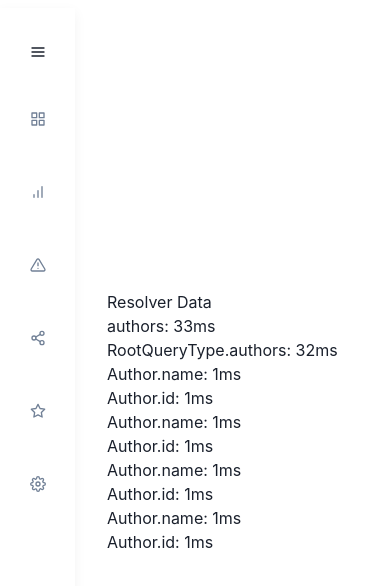
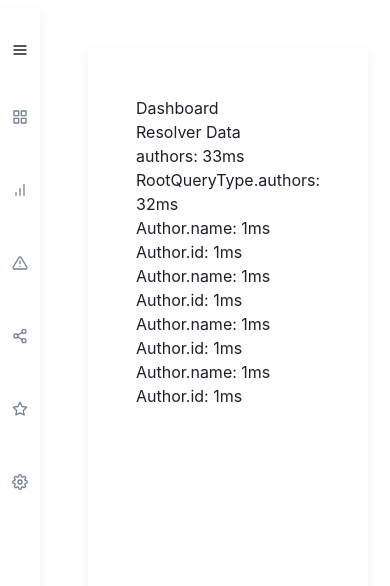
Before and after one commit to oslabs-beta/Trace, a Next.js app in the folder tracer/: page / in a window 390 px wide. Shown: the top 586 px of the page. Built offline with nearby package versions, Linux system fonts and the light colour scheme.

Commit message:
sidebar text responsiveness

```diff
--- a/tracer/components/dashboard.tsx
+++ b/tracer/components/dashboard.tsx
@@ -1,3 +1,4 @@
+
 type Props = {
   metrics: Array<any>
 }
--- /dev/null
+++ b/tracer/components/innerlayout.tsx
@@ -0,0 +1,33 @@
+import React, { ReactNode } from 'react';
+import styled from 'styled-components';
+
+const Main = styled.main`
+  display: flex;
+  flex-flow: column nowrap;
+  box-shadow: 0 4px 12px 0 rgba(0, 0, 0, 0.05);
+  width: 85vw;
+  margin: 3rem;
+  height: 80vh;
+  padding: 3rem;
+`;
+
+type Props = {
+  children: ReactNode;
+  title: string;
+};
+
+const InnerLayout = ({
+  children,
+  title
+}: Props) => (
+  <>
+    <Main>
+      {/* Create header component with customizable size (lg, mg, sm) */}
+      <div>{title}</div>
+      {/* Create metric tracker component */}
+      {children}
+    </Main>
+  </>
+);
+
+export default InnerLayout;
--- a/tracer/components/layout.tsx
+++ b/tracer/components/layout.tsx
@@ -5,6 +5,7 @@ import styled from 'styled-components';
 
 const Main = styled.main`
   display: flex;
+  justify-content: flex-start;
 `;
 
 type Props = {
--- a/tracer/components/navitem.tsx
+++ b/tracer/components/navitem.tsx
@@ -50,7 +50,7 @@ export default function NavItem({ icon, title, path, description, active=false,
                   >
                       <Flex>
                           <Icon as={icon} fontSize="l" color={active ? "white" : "gray.500"} />
-                          <Text ml={5} display={navSize == "small" ? "none" : "flex"} style={{ alignItems: 'center' }}>{title}</Text>
+                          <Text ml={5} fontSize={{ sm: '.5rem', md: '.8rem', lg: '1rem' }} display={navSize == "small" ? "none" : "flex"} style={{ alignItems: 'center' }}>{title}</Text>
                       </Flex>
                   </MenuButton>
               </Link>
--- a/tracer/pages/_app.tsx
+++ b/tracer/pages/_app.tsx
@@ -6,7 +6,7 @@ import theme from '../theme/theme'
 
 function MyApp({ Component, pageProps }: AppProps) {
   return (
-    <ChakraProvider>
+    <ChakraProvider theme={theme}>
       <Layout>
         <Component {...pageProps} />
       </Layout>
--- a/tracer/pages/index.tsx
+++ b/tracer/pages/index.tsx
@@ -1,7 +1,8 @@
 import { GetServerSideProps } from 'next'
 import Head from 'next/head'
 import Dashboard from '../components/dashboard'
-import styles from '../styles/Home.module.css'
+import InnerLayout from "../components/innerlayout"
+
 
 type Props = {
   data: Array<any>
@@ -9,18 +10,18 @@ type Props = {
 
 const Home = ({ data }: Props) => {
   return (
-    <div className={styles.container}>
+    <>
       <Head>
         <title>Trace</title>
         <meta name="description" content="A lightweight GraphQL resolver tracing tool" />
         <link rel="icon" href="/favicon.ico" />
       </Head>
 
-      <main className={styles.main}>
+      <InnerLayout title='Dashboard'>
         <Dashboard metrics={data} />
-      </main>
+      </InnerLayout>
 
-    </div>
+    </>
   )
 }
 
--- a/tracer/styles/Home.module.css
+++ /dev/null
@@ -1,116 +0,0 @@
-.container {
-  padding: 0 2rem;
-}
-
-.main {
-  min-height: 100vh;
-  padding: 4rem 0;
-  flex: 1;
-  display: flex;
-  flex-direction: column;
-  justify-content: center;
-  align-items: center;
-}
-
-.footer {
-  display: flex;
-  flex: 1;
-  padding: 2rem 0;
-  border-top: 1px solid #eaeaea;
-  justify-content: center;
-  align-items: center;
-}
-
-.footer a {
-  display: flex;
-  justify-content: center;
-  align-items: center;
-  flex-grow: 1;
-}
-
-.title a {
-  color: #0070f3;
-  text-decoration: none;
-}
-
-.title a:hover,
-.title a:focus,
-.title a:active {
-  text-decoration: underline;
-}
-
-.title {
-  margin: 0;
-  line-height: 1.15;
-  font-size: 4rem;
-}
-
-.title,
-.description {
-  text-align: center;
-}
-
-.description {
-  margin: 4rem 0;
-  line-height: 1.5;
-  font-size: 1.5rem;
-}
-
-.code {
-  background: #fafafa;
-  border-radius: 5px;
-  padding: 0.75rem;
-  font-size: 1.1rem;
-  font-family: Menlo, Monaco, Lucida Console, Liberation Mono, DejaVu Sans Mono,
-    Bitstream Vera Sans Mono, Courier New, monospace;
-}
-
-.grid {
-  display: flex;
-  align-items: center;
-  justify-content: center;
-  flex-wrap: wrap;
-  max-width: 800px;
-}
-
-.card {
-  margin: 1rem;
-  padding: 1.5rem;
-  text-align: left;
-  color: inherit;
-  text-decoration: none;
-  border: 1px solid #eaeaea;
-  border-radius: 10px;
-  transition: color 0.15s ease, border-color 0.15s ease;
-  max-width: 300px;
-}
-
-.card:hover,
-.card:focus,
-.card:active {
-  color: #0070f3;
-  border-color: #0070f3;
-}
-
-.card h2 {
-  margin: 0 0 1rem 0;
-  font-size: 1.5rem;
-}
-
-.card p {
-  margin: 0;
-  font-size: 1.25rem;
-  line-height: 1.5;
-}
-
-.logo {
-  height: 1em;
-  margin-left: 0.5rem;
-}
-
-@media (max-width: 600px) {
-  .grid {
-    width: 100%;
-    flex-direction: column;
-  }
-}
--- a/tracer/theme/theme.ts
+++ b/tracer/theme/theme.ts
@@ -1,22 +1,11 @@
 import { extendTheme } from '@chakra-ui/react';
 
 const theme = extendTheme({
-  components: {
-    Drawer: {
-      baseStyle: {
-        boxShadow: 'none'
-      },
-      variants: {
-        peek: {
-          dialog: {
-            pointerEvents: 'auto',
-          },
-          dialogContainer: {
-            pointerEvents: 'none',
-          },
-        },
-      },
-    },
+  breakpoints: {
+    sm: "0",
+    md: "700px",
+    lg: "960px",
+    xl: "1200px",
   },
 });
 
```
